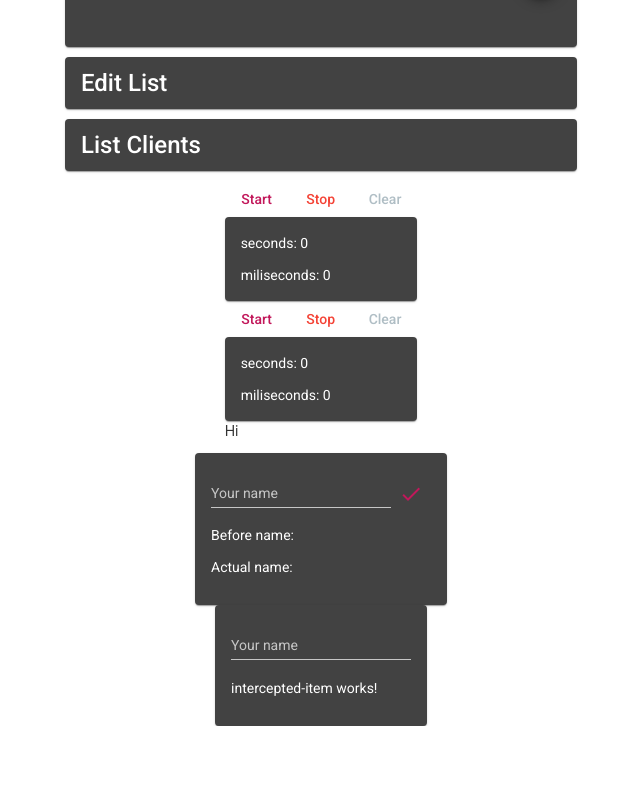
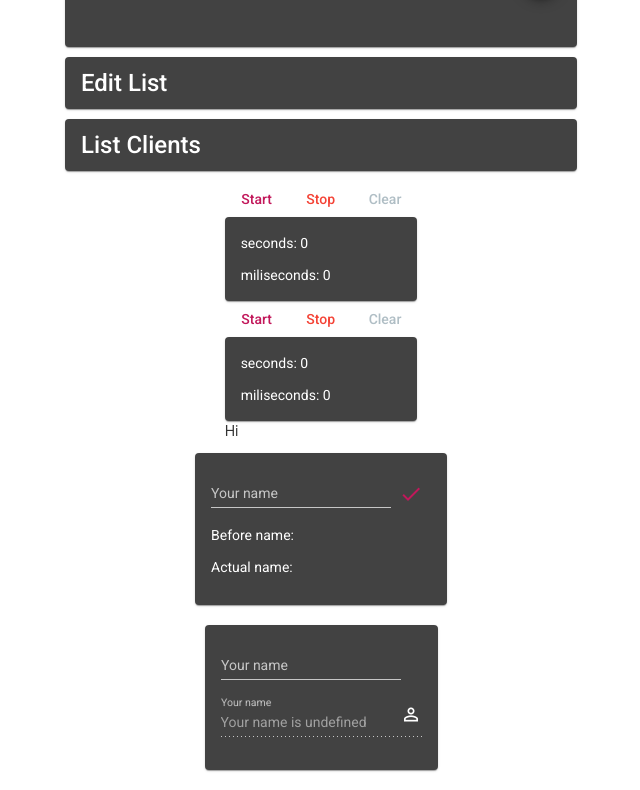
Before and after one commit to FelipeJSousa/Angular-communication-app, an Angular app: page / in a window 1280 px wide. Shown: the part 390-1180 px from the top of the page, without its empty margins (319-959 px from the left). Before the commit the page ends 1116 px from the top, so only its background shows below. Built offline with nearby package versions, Linux system fonts and the light colour scheme.

Commit message:
InterceptChanges finished

```diff
--- a/src/app/intercepting/intercepted-item/intercepted-item.component.css
+++ b/src/app/intercepting/intercepted-item/intercepted-item.component.css
@@ -0,0 +1,3 @@
+mat-card{
+    margin: 20px;
+}
--- a/src/app/intercepting/intercepted-item/intercepted-item.component.html
+++ b/src/app/intercepting/intercepted-item/intercepted-item.component.html
@@ -1 +1,4 @@
-<p>intercepted-item works!</p>
+<mat-form-field>
+    <mat-icon matSuffix>perm_identity</mat-icon>
+    <input matInput disabled="true" placeholder="Your name" type="text" value="{{name}}">
+</mat-form-field>
--- a/src/app/intercepting/intercepted-item/intercepted-item.component.ts
+++ b/src/app/intercepting/intercepted-item/intercepted-item.component.ts
@@ -7,7 +7,7 @@ import { Component, Input, OnInit } from '@angular/core';
 })
 export class InterceptedItemComponent implements OnInit {
 
-  private _name!: string;
+  private _name: string = "";
 
   @Input()
   set name(name : string){
@@ -19,7 +19,8 @@ export class InterceptedItemComponent implements OnInit {
   }
 
 
-  constructor() { }
+  constructor() {
+  }
 
   ngOnInit(): void {
   }
--- a/src/app/intercepting/intercepting.component.css
+++ b/src/app/intercepting/intercepting.component.css
@@ -0,0 +1,3 @@
+mat-card{
+    margin: 20px;
+}
```
